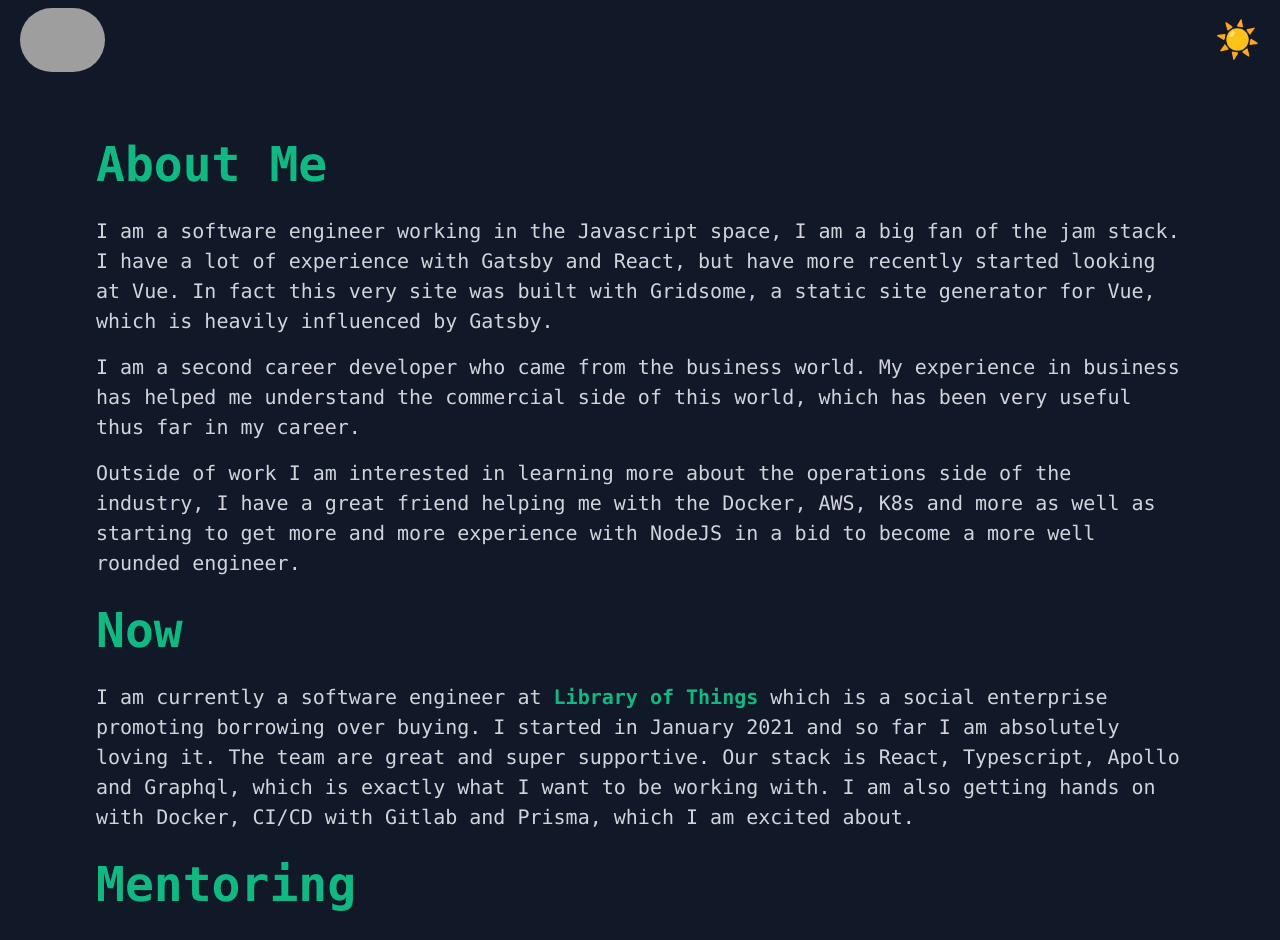
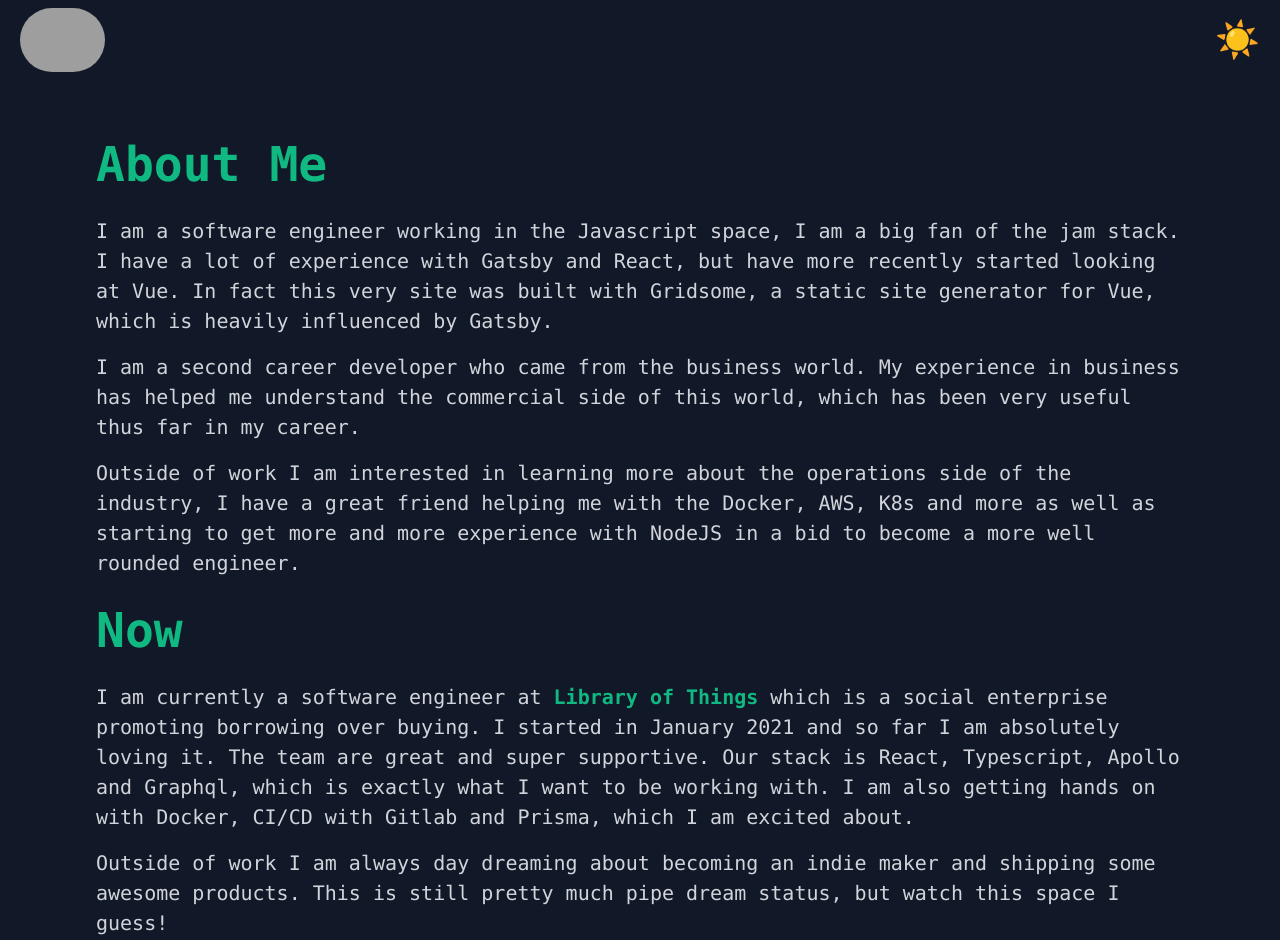
Before and after one commit to shan5742/me, a Next.js app: page /About in a window 1280 px wide. Shown: the top 940 px of the page. Built offline with nearby package versions, Linux system fonts and the light colour scheme; grey boxes are pictures that could not be loaded.

Commit message:
adding to about page

```diff
--- a/pages/About.js
+++ b/pages/About.js
@@ -48,6 +48,11 @@ export default function About() {
           also getting hands on with Docker, CI/CD with Gitlab and Prisma, which
           I am excited about.
         </p>
+        <p className="text-primary text-xl mb-4">
+          Outside of work I am always day dreaming about becoming an indie maker
+          and shipping some awesome products. This is still pretty much pipe
+          dream status, but watch this space I guess!
+        </p>
         <h1 className="text-accent text-3xl md:text4xl lg:text-5xl xl:text-5xl font-bold mb-4">
           Mentoring
         </h1>
```
